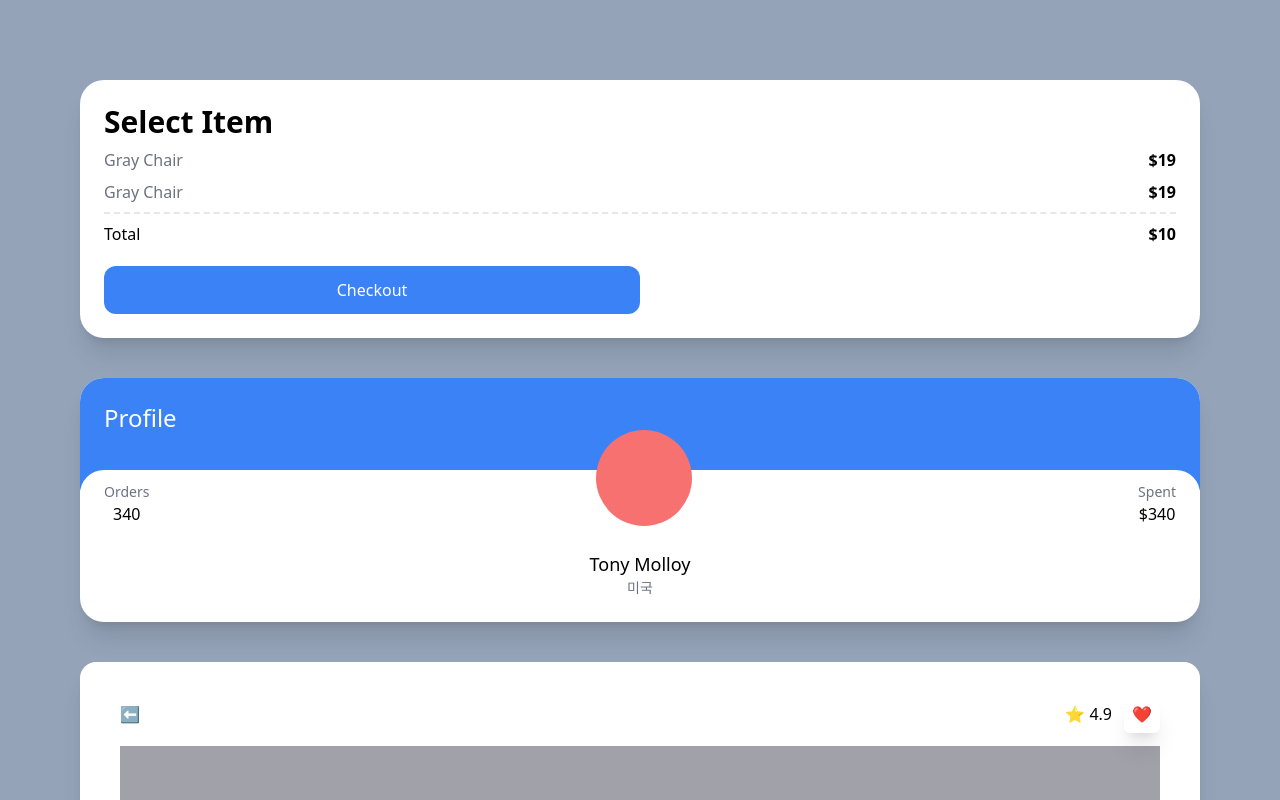
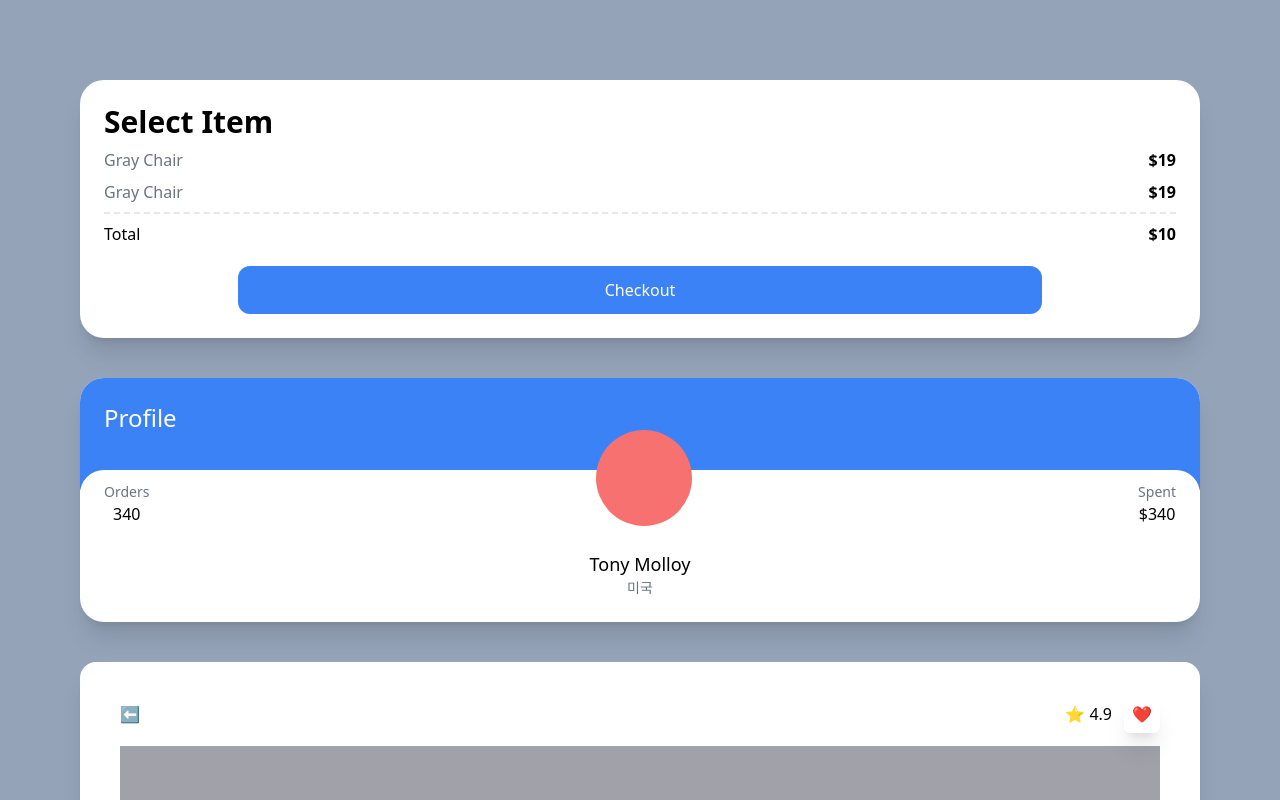
Before and after one commit to blkluv/next_carrot_market, a Next.js app: page / in a window 1280 px wide. Shown: the top 800 px of the page. Built offline with nearby package versions, Linux system fonts and the light colour scheme.

Commit message:
Select Item의 Checkout 버튼 가운데 위치하도록 작성

```diff
--- a/src/pages/index.tsx
+++ b/src/pages/index.tsx
@@ -17,7 +17,7 @@ const Home: NextPage = () => {
           <span>Total</span>
           <span className="font-semibold">$10</span>
         </div>
-        <button className="w-2/4 p-3 mx-auto mt-5 text-center text-white bg-blue-500 rounded-xl hover:bg-teal-500 hover:text-black active:bg-yellow-500 focus:text-red-500">
+        <button className="block w-3/4 p-3 mx-auto mt-5 text-center text-white bg-blue-500 rounded-xl hover:bg-teal-500 hover:text-black active:bg-yellow-500 focus:text-red-500">
           Checkout
         </button>
       </div>
```
